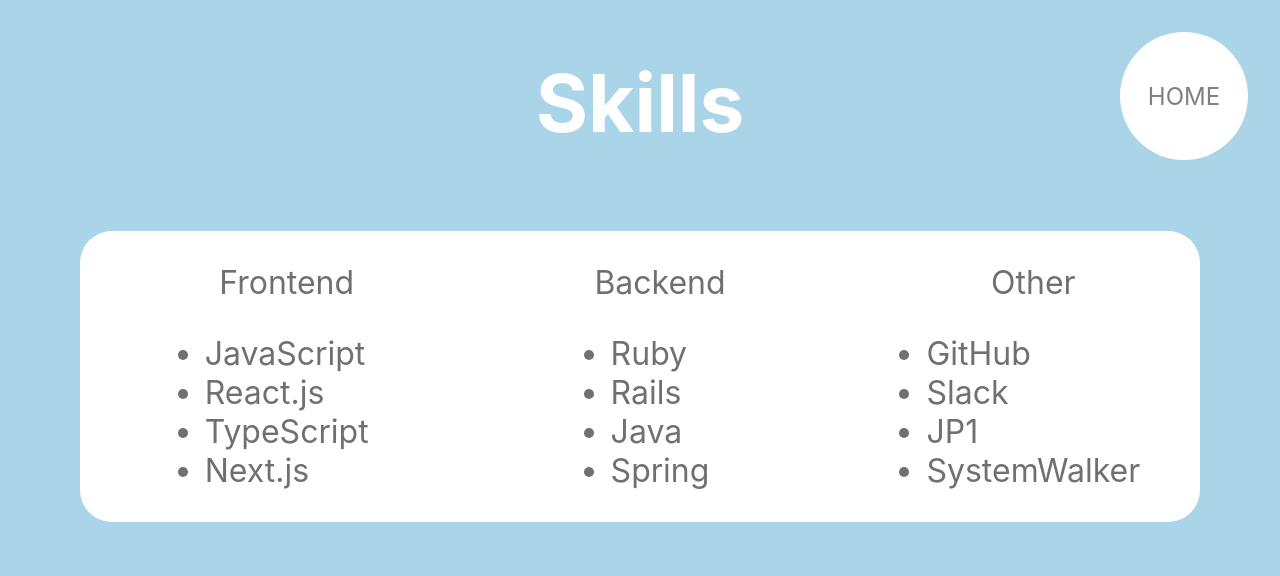
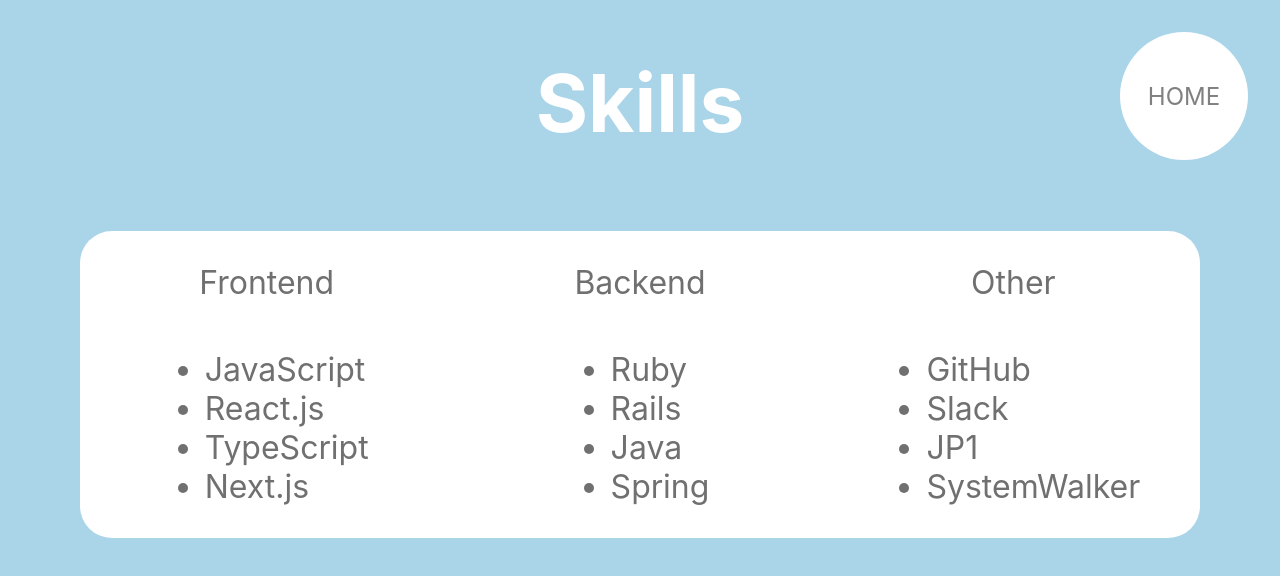
Before and after one commit to tanakafumiaki/self-introduction, a Next.js app: page /skills in a window 1280 px wide. Shown: the top 576 px of the page. Built offline with nearby package versions, Linux system fonts and the light colour scheme.

Commit message:
fix_ListBox_add_type

```diff
--- a/src/components/atoms/ListBox/index.tsx
+++ b/src/components/atoms/ListBox/index.tsx
@@ -3,16 +3,16 @@
 
 interface Props {
     title: string
-    itemsList: []
+    itemList: string[]
 }
 
-const ListBox: React.VFC<Props> = ({title,itemsList}) => {
+const ListBox: React.VFC<Props> = ({title,itemList}) => {
     return (
-        <main>
+        <main className={styles.main}>
+            <p>{title}</p>
             <ul className={styles.skillsWrapper}>
-                {title}
                 <div className={styles.skillsList}>
-                    {itemsList.map(name =>
+                    {itemList.map(name =>
                         <li>{name}</li>
                     )}
                 </div>
--- a/src/components/atoms/ListBox/style.module.sass
+++ b/src/components/atoms/ListBox/style.module.sass
@@ -1,11 +1,12 @@
 @import "src/components/global.module.sass"
 
-.skillsWrapper
+.main
   color: $gray
   font-size: 2rem
-  display: flex
-  align-items: center
-  flex-direction: column
-  .skillsList
-    margin-top: 2rem
-    text-align: left
+  .skillsWrapper
+    display: flex
+    align-items: center
+    flex-direction: column
+    .skillsList
+      margin-top: 1rem
+      text-align: left
--- a/src/components/templates/SkillsTemplate/index.tsx
+++ b/src/components/templates/SkillsTemplate/index.tsx
@@ -15,7 +15,7 @@
             <main className={styles.main}>
                 <ListBox
                     title="Frontend"
-                    itemsList={[
+                    itemList={[
                         'JavaScript',
                         'React.js',
                         'TypeScript',
@@ -24,7 +24,7 @@
                 />
                 <ListBox
                     title="Backend"
-                    itemsList={[
+                    itemList={[
                         'Ruby',
                         'Rails',
                         'Java',
@@ -33,7 +33,7 @@
                 />
                 <ListBox
                     title="Other"
-                    itemsList={[
+                    itemList={[
                         'GitHub',
                         'Slack',
                         'JP1',
```
